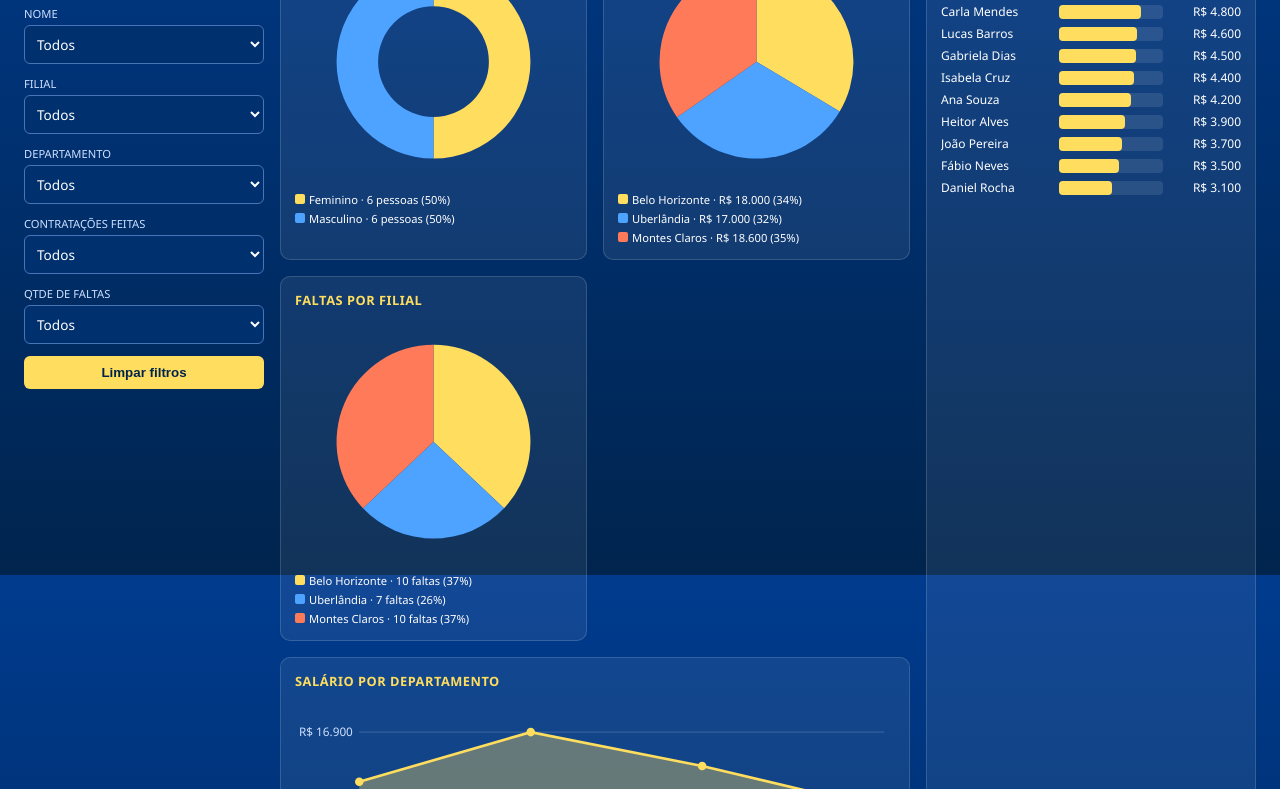
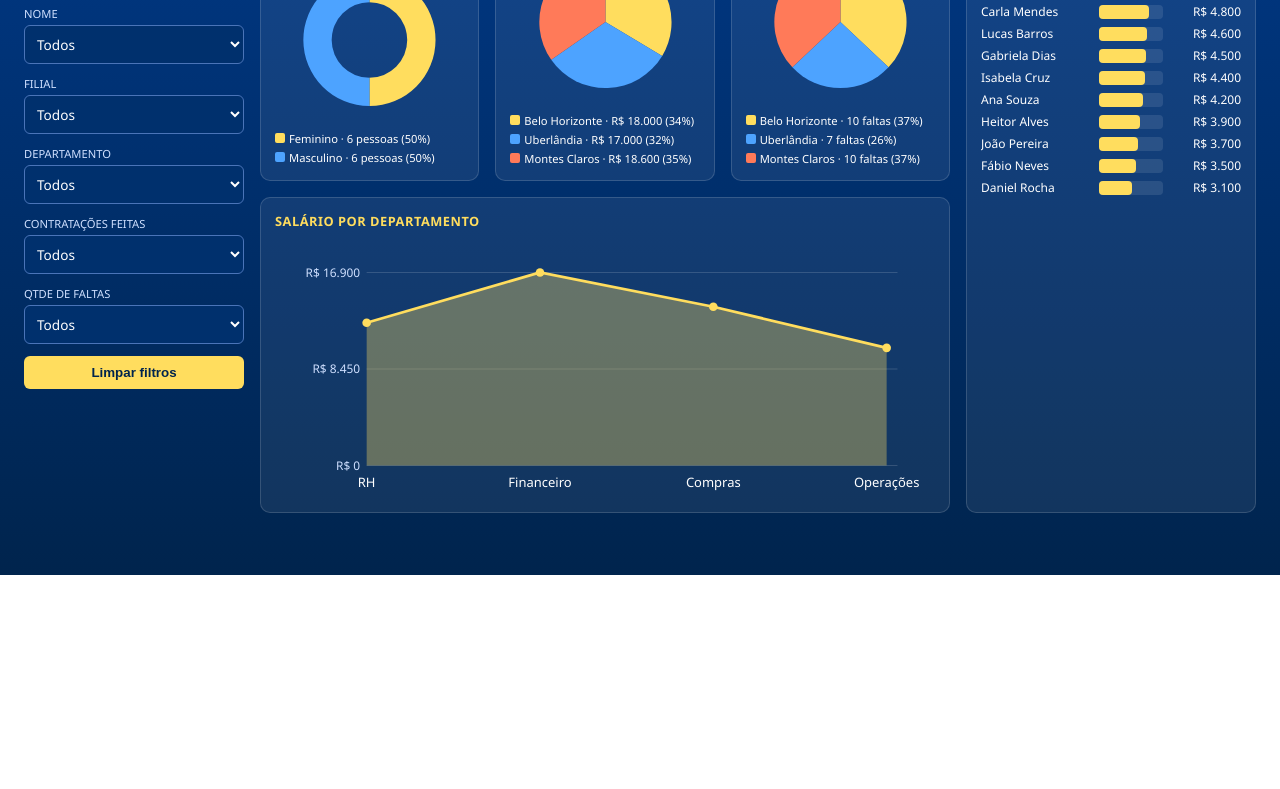
Before and after one commit to fernando-dias-26/acompanhamento-rh, a plain HTML site: page index.html in a window 1280 px wide. Shown: the part 225-1014 px from the top of the page. After the commit the page ends 800 px from the top, so only its background shows below. Drawn offline with Linux system fonts and the light colour scheme.

Commit message:
Ajusta layout para caber em telas 16:9
Co-Authored-By: Claude Sonnet 5.5 <noreply@anthropic.com>
Claude-Session: https://claude.ai/code/session_011ZTqNij6ncxf6JbvqUSNuH

```diff
--- a/style.css
+++ b/style.css
@@ -4,7 +4,7 @@ body{margin:0;font-family:Montserrat,Segoe UI,system-ui,sans-serif;color:#fff;ba
 .top h1{margin:0;font-size:1.6rem;text-transform:uppercase;letter-spacing:.02em}
 .top p{margin:2px 0 0;text-transform:uppercase;font-weight:300}
 .aviso{background:#ffdd5e;color:#00244d;padding:4px 10px;border-radius:999px;font-size:.75rem;font-weight:600}
-.grid{display:grid;grid-template-columns:240px 1fr 330px;gap:16px;padding:16px 24px 32px;max-width:1500px;margin:auto}
+.grid{display:grid;grid-template-columns:220px 1fr 290px;gap:16px;padding:16px 24px 32px;max-width:1500px;margin:auto}
 .card{background:rgba(255,255,255,.07);border:1px solid rgba(255,255,255,.15);border-radius:10px;padding:14px}
 .card h2{margin:0 0 8px;font-size:.8rem;text-transform:uppercase;letter-spacing:.04em;color:#ffdd5e}
 .filtros{display:flex;flex-direction:column;gap:12px}
@@ -13,7 +13,7 @@ body{margin:0;font-family:Montserrat,Segoe UI,system-ui,sans-serif;color:#fff;ba
 label{display:flex;flex-direction:column;gap:4px;font-size:.7rem;text-transform:uppercase;color:#cfe0ff}
 select{padding:8px;border-radius:6px;border:1px solid #4a74b8;background:#00306d;color:#fff;font:inherit;font-size:.85rem}
 button{padding:9px;border:0;border-radius:6px;background:#ffdd5e;color:#00244d;font-weight:700;cursor:pointer}
-.centro{display:grid;grid-template-columns:1fr 1fr;gap:16px;align-content:start}
+.centro{display:grid;grid-template-columns:repeat(3,minmax(0,1fr));gap:16px;align-content:start}
 .larga{grid-column:1/-1}
 .row{display:flex;align-items:center;gap:8px;font-size:.75rem;margin:5px 0}
 .row .n{width:110px;overflow:hidden;text-overflow:ellipsis;white-space:nowrap}
@@ -22,7 +22,9 @@ button{padding:9px;border:0;border-radius:6px;background:#ffdd5e;color:#00244d;f
 .row .v{width:70px;text-align:right}
 .legenda{display:flex;flex-wrap:wrap;gap:4px 12px;font-size:.7rem;margin-top:6px}
 .legenda b{display:inline-block;width:10px;height:10px;border-radius:2px;margin-right:4px}
-svg{max-width:100%;height:auto;display:block;margin:auto}
+svg{max-width:100%;height:auto;max-height:170px;display:block;margin:auto}
+.larga svg{max-height:260px;width:100%}
 .vazio{font-size:.8rem;color:#cfe0ff;padding:12px 0}
 @media(max-width:1000px){.grid{grid-template-columns:1fr}.filtros{display:grid;grid-template-columns:repeat(auto-fit,minmax(150px,1fr))}.kpi{grid-column:1/-1}}
+@media(max-width:1000px){.centro{grid-template-columns:repeat(2,minmax(0,1fr))}}
 @media(max-width:600px){.centro{grid-template-columns:1fr}}
```
